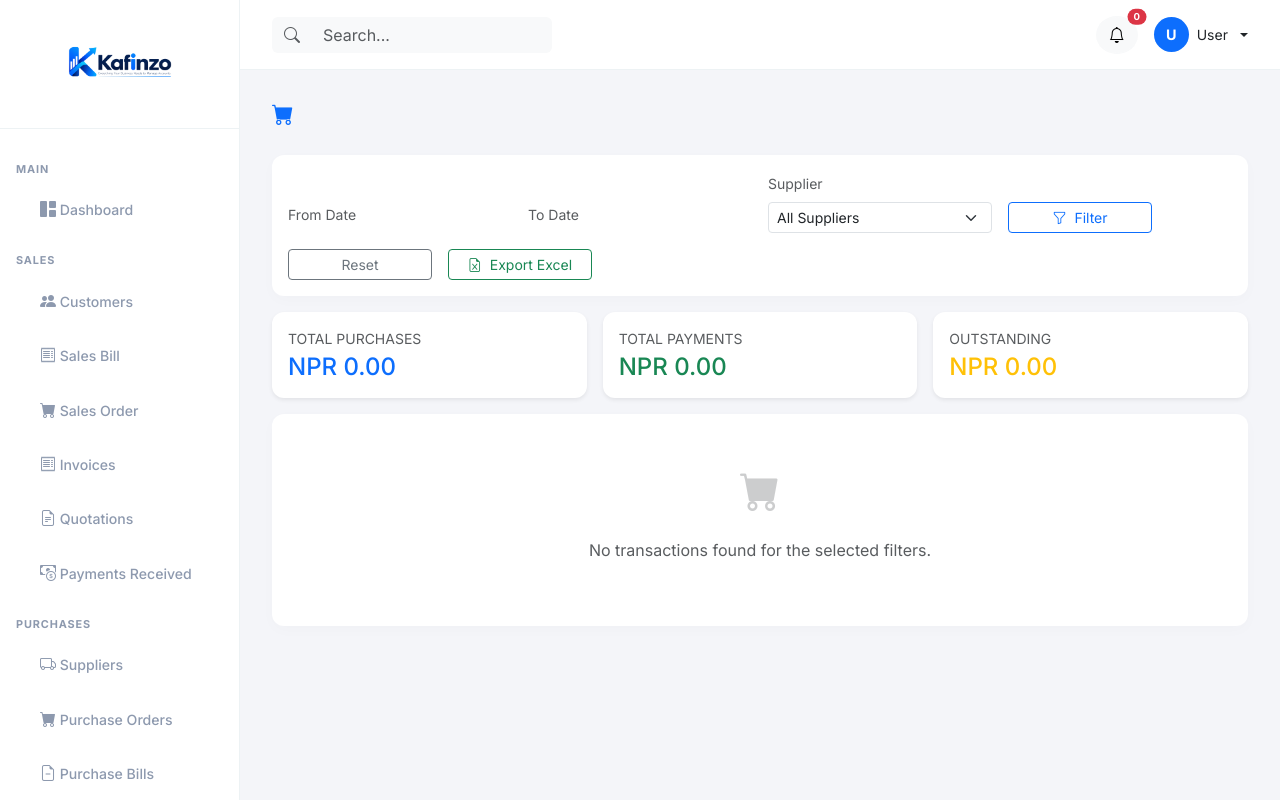
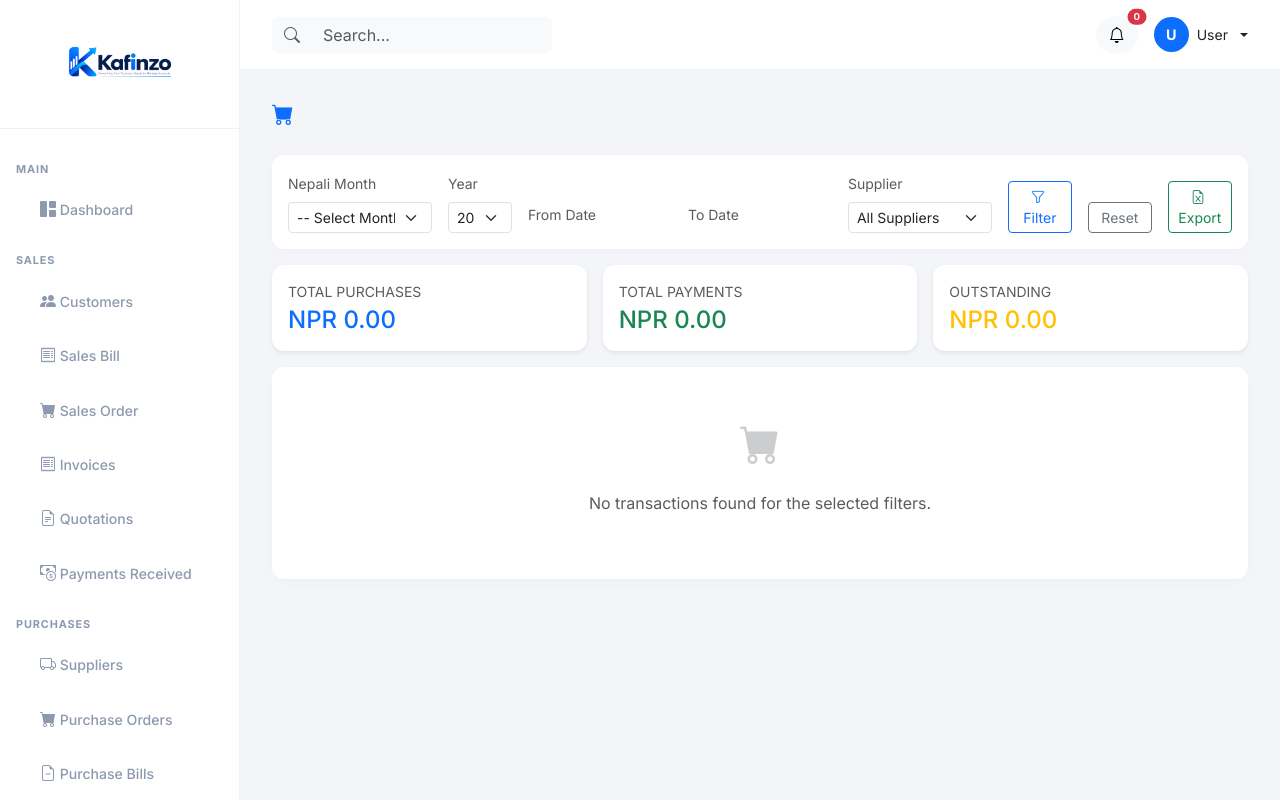
Before and after one commit to nikeshdeula/kafinzo, a PHP site: template views/reports/purchase_statement.php in a window 1280 px wide. Run offline with PHP 8.4, Linux system fonts and the light colour scheme; the template is opened without the code that fills it, so the values that code supplies are empty; some libraries are stand-ins or nearby versions.

Commit message:
Add Nepali Month filter dropdown to purchase and sales statement pages

```diff
--- a/views/reports/purchase_statement.php
+++ b/views/reports/purchase_statement.php
@@ -11,16 +11,42 @@
 
 <div class="card mb-3">
     <div class="card-body py-3">
-        <form method="GET" action="/reports/purchase-statement" class="row g-3 align-items-end">
-            <div class="col-md-3">
+        <form method="GET" action="/reports/purchase-statement" id="purchaseFilterForm" class="row g-3 align-items-end">
+            <div class="col-md-2">
+                <label class="form-label fw-600 small text-muted">Nepali Month</label>
+                <select class="form-select form-select-sm" id="nepaliMonthSelect" onchange="applyNepaliMonth(this.value)">
+                    <option value="">-- Select Month --</option>
+                    <option value="1">Baisakh</option>
+                    <option value="2">Jestha</option>
+                    <option value="3">Ashadh</option>
+                    <option value="4">Shrawan</option>
+                    <option value="5">Bhadra</option>
+                    <option value="6">Ashwin</option>
+                    <option value="7">Kartik</option>
+                    <option value="8">Mangsir</option>
+                    <option value="9">Poush</option>
+                    <option value="10">Magh</option>
+                    <option value="11">Falgun</option>
+                    <option value="12">Chaitra</option>
+                </select>
+            </div>
+            <div class="col-md-1">
+                <label class="form-label fw-600 small text-muted">Year</label>
+                <select class="form-select form-select-sm" id="nepaliYearSelect" onchange="applyNepaliMonth(document.getElementById('nepaliMonthSelect').value)">
+                    <?php for ($y = 2083; $y >= 2075; $y--): ?>
+                    <option value="<?= $y ?>" <?= $y == 2083 ? 'selected' : '' ?>><?= $y ?></option>
+                    <?php endfor; ?>
+                </select>
+            </div>
+            <div class="col-md-2">
                 <label class="form-label fw-600 small text-muted">From Date</label>
                 <?= nepali_date_picker('from', $from ?? '', 'From', ['class' => 'form-control form-control-sm', 'placeholder' => 'YYYY-MM-DD']) ?>
             </div>
-            <div class="col-md-3">
+            <div class="col-md-2">
                 <label class="form-label fw-600 small text-muted">To Date</label>
                 <?= nepali_date_picker('to', $to ?? '', 'To', ['class' => 'form-control form-control-sm', 'placeholder' => 'YYYY-MM-DD']) ?>
             </div>
-            <div class="col-md-3">
+            <div class="col-md-2">
                 <label class="form-label fw-600 small text-muted">Supplier</label>
                 <select name="supplier_id" class="form-select form-select-sm">
                     <option value="">All Suppliers</option>
@@ -29,14 +55,14 @@
                     <?php endforeach; ?>
                 </select>
             </div>
-            <div class="col-md-2">
+            <div class="col-md-1">
                 <button type="submit" class="btn btn-outline-primary btn-sm w-100"><i class="bi bi-funnel me-1"></i> Filter</button>
             </div>
-            <div class="col-md-2">
+            <div class="col-md-1">
                 <a href="/reports/purchase-statement" class="btn btn-outline-secondary btn-sm w-100">Reset</a>
             </div>
-            <div class="col-md-2">
-                <a href="/reports/purchase-statement/export?from=<?= urlencode($from ?? '') ?>&to=<?= urlencode($to ?? '') ?>&supplier_id=<?= urlencode($supplier_id ?? '') ?>" class="btn btn-outline-success btn-sm w-100"><i class="bi bi-file-earmark-excel me-1"></i> Export Excel</a>
+            <div class="col-md-1">
+                <a href="/reports/purchase-statement/export?from=<?= urlencode($from ?? '') ?>&to=<?= urlencode($to ?? '') ?>&supplier_id=<?= urlencode($supplier_id ?? '') ?>" class="btn btn-outline-success btn-sm w-100"><i class="bi bi-file-earmark-excel me-1"></i> Export</a>
             </div>
         </form>
     </div>
@@ -125,4 +151,26 @@
     </div>
 </div>
 
+<script>
+function applyNepaliMonth(month) {
+    if (!month) return;
+    var year = parseInt(document.getElementById('nepaliYearSelect').value);
+    month = parseInt(month);
+    var daysInMonth = 30;
+    if (window.npMonthsData && window.npMonthsData[year] && window.npMonthsData[year][month]) {
+        daysInMonth = window.npMonthsData[year][month];
+    }
+    var fromAd = bsToAd(year, month, 1);
+    var toAd = bsToAd(year, month, daysInMonth);
+    if (fromAd && toAd) {
+        document.querySelector('[name="from"]').value = fromAd;
+        var fromPicker = document.getElementById(document.querySelector('[name="from"]').closest('.nepali-date-picker').querySelector('.form-control').id);
+        if (fromPicker) fromPicker.value = year + '-' + String(month).padStart(2,'0') + '-01';
+        document.querySelector('[name="to"]').value = toAd;
+        var toPicker = document.getElementById(document.querySelector('[name="to"]').closest('.nepali-date-picker').querySelector('.form-control').id);
+        if (toPicker) toPicker.value = year + '-' + String(month).padStart(2,'0') + '-' + String(daysInMonth).padStart(2,'0');
+    }
+}
+</script>
+
 <?php $content = ob_get_clean(); require BASE_PATH . 'views/layouts/app.php'; ?>
```
Also changed, not shown: views/reports/sales_statement.php (+55 -7 lines).
